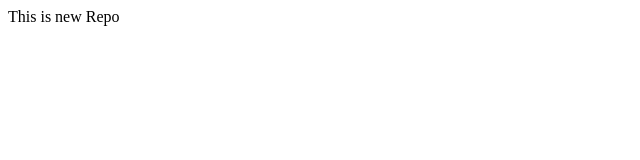
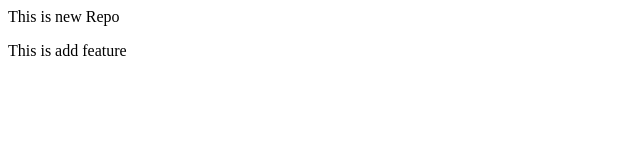
Before and after one commit to goreankita/LocalRepo, a plain HTML site: page index.html in a window 1280 px wide. Shown: the whole page, without its empty margins (0-640 px from the left). Drawn offline with Linux system fonts and the light colour scheme.

Commit message:
Adding new para

```diff
--- a/index.html
+++ b/index.html
@@ -1 +1,2 @@
 <p>This is new Repo</p>
+<p>This is add feature</p>
```
